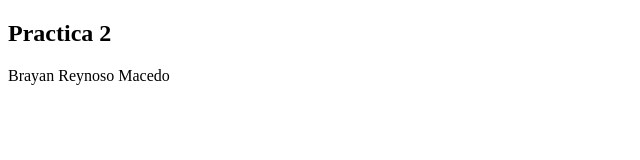
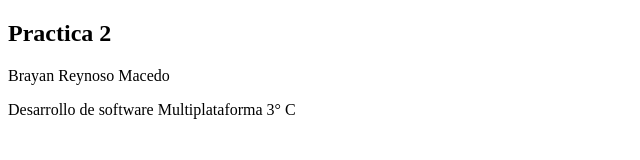
Before and after one commit to BrayanReynoso/practica2, a plain HTML site: page index.html in a window 1280 px wide. Shown: the whole page, without its empty margins (0-640 px from the left). Drawn offline with Linux system fonts and the light colour scheme.

Commit message:
(UPDATE) Actualización de index by brayan

```diff
--- a/index.html
+++ b/index.html
@@ -9,5 +9,8 @@
 <body>
     <h2>Practica 2</h2>
     <p>Brayan Reynoso Macedo</p>
+    <p>Desarrollo de software Multiplataforma
+       3° C
+    </p>
 </body>
 </html>
```
